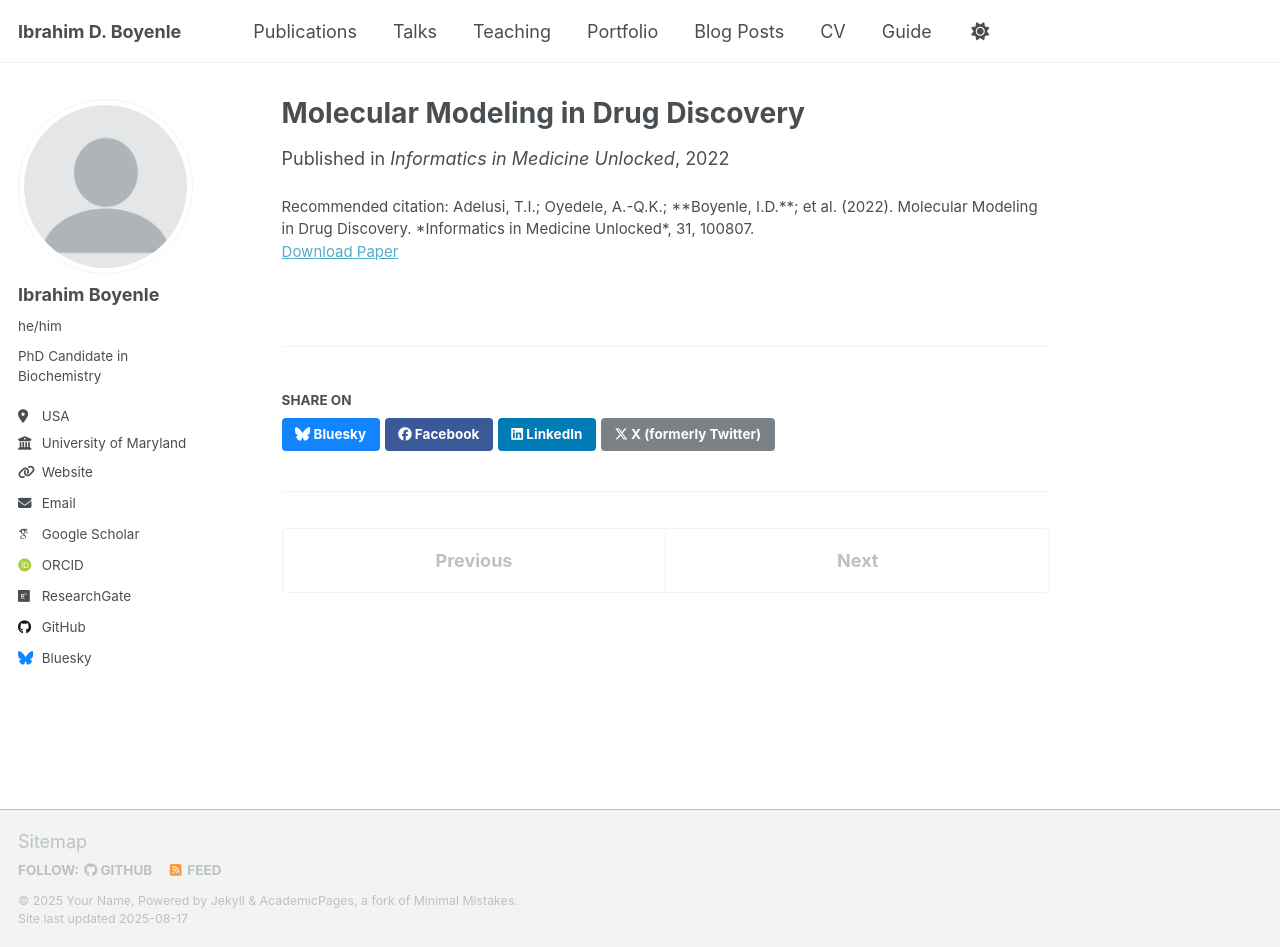
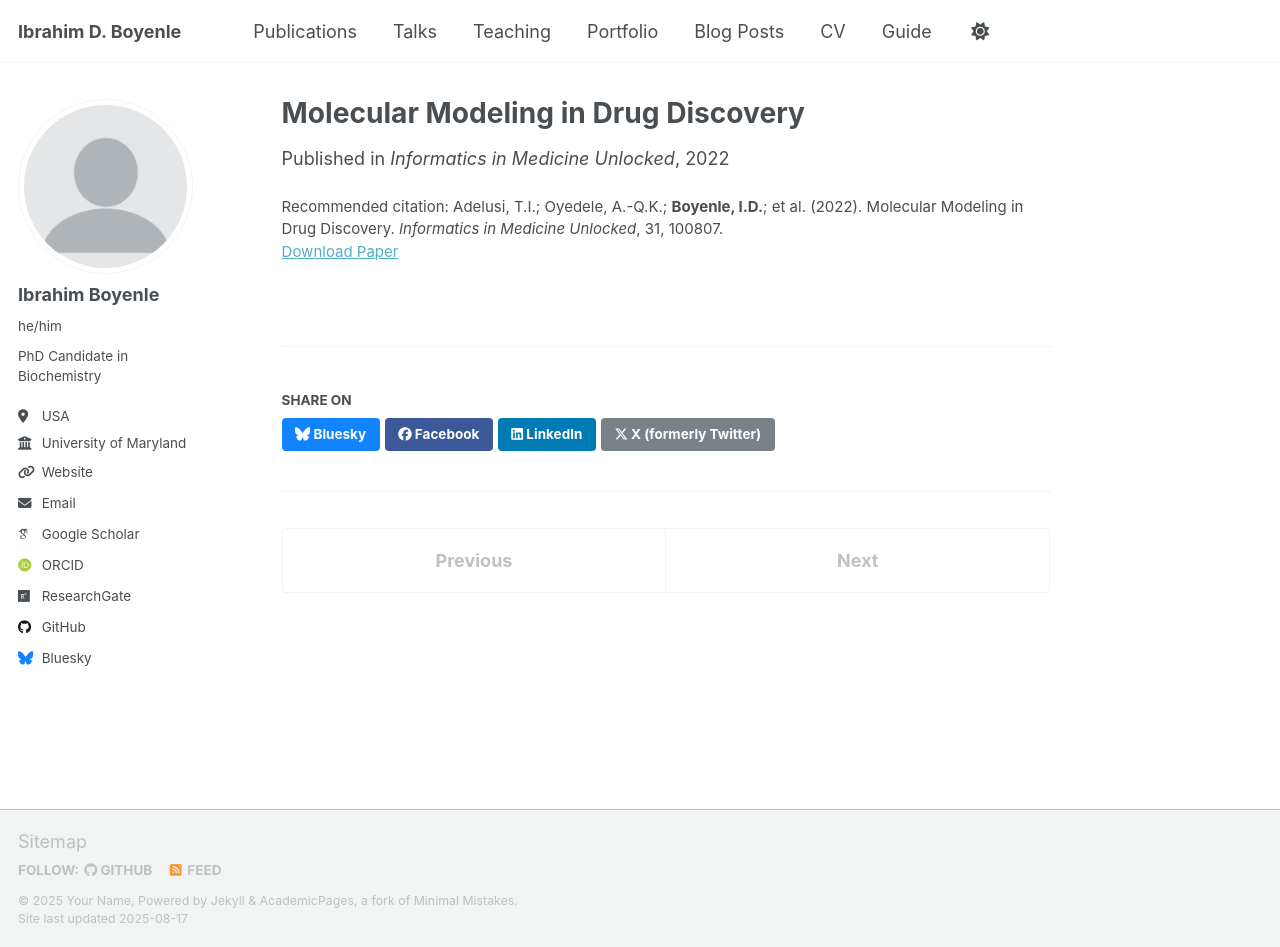
Before and after one commit to Ibrahimboyenle/Ibrahimboyenle.github.io, a Jekyll site: the page built from _publications/2022-02-12-molecular-modeling-drug-discovery.md, in a window 1280 px wide and 947 px high. Built offline with Jekyll 4.4.1, drawn with Linux system fonts in a browser that asks for light colours; some web fonts are replaced; a script that is not in the unit is left out.

```diff
--- a/_publications/2022-02-12-molecular-modeling-drug-discovery.md
+++ b/_publications/2022-02-12-molecular-modeling-drug-discovery.md
@@ -7,5 +7,5 @@ excerpt: "Review of molecular docking, molecular dynamics, and ADMET modeling in
 date: 2022-02-12
 venue: "Informatics in Medicine Unlocked"
 paperurl: "https://doi.org/10.1016/j.imu.2022.100807"
-citation: "Adelusi, T.I.; Oyedele, A.-Q.K.; **Boyenle, I.D.**; et al. (2022). Molecular Modeling in Drug Discovery. *Informatics in Medicine Unlocked*, 31, 100807."
+citation: "Adelusi, T.I.; Oyedele, A.-Q.K.; <b>Boyenle, I.D.</b>; et al. (2022). Molecular Modeling in Drug Discovery. <i>Informatics in Medicine Unlocked</i>, 31, 100807."
 ---
```
